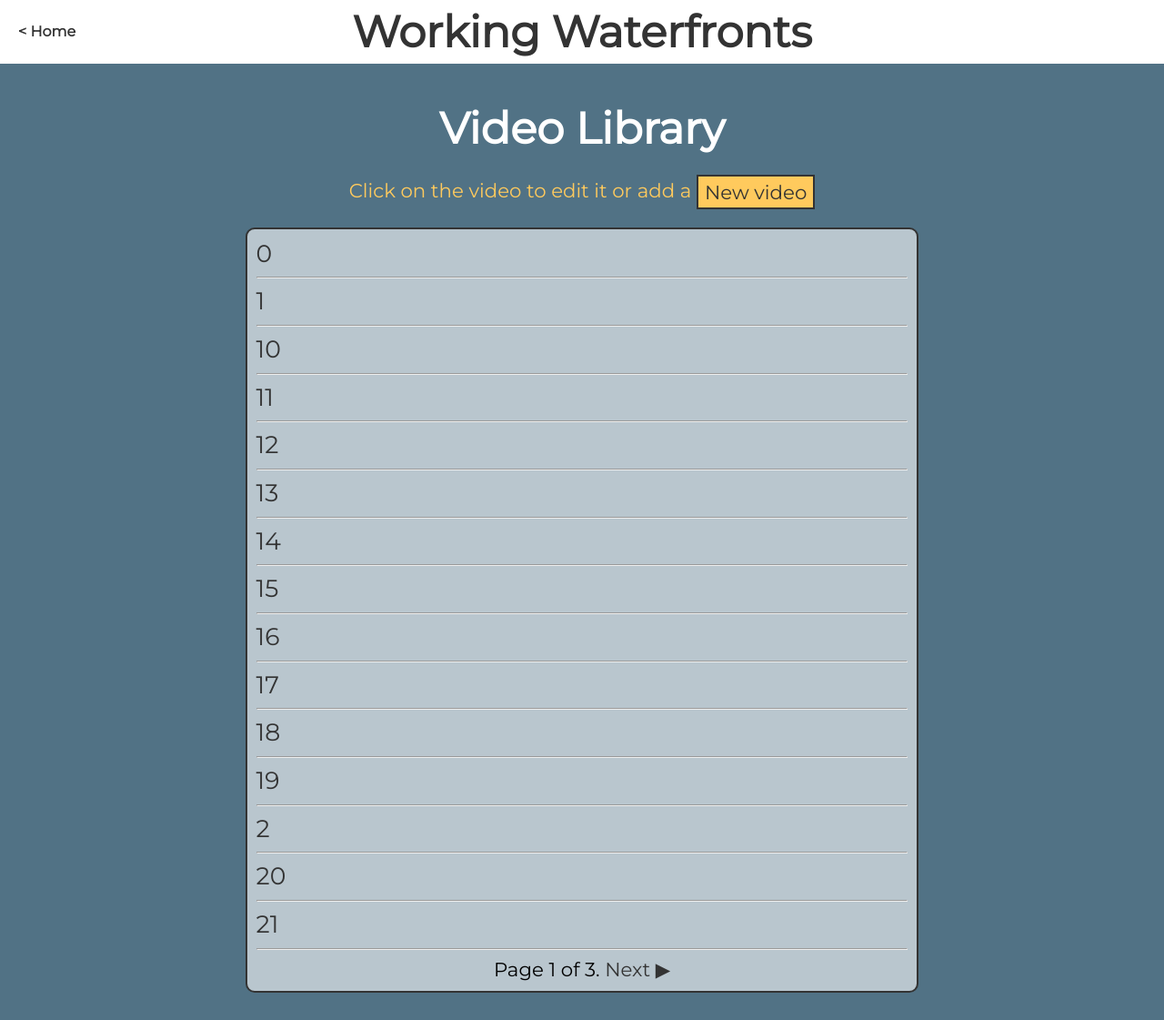
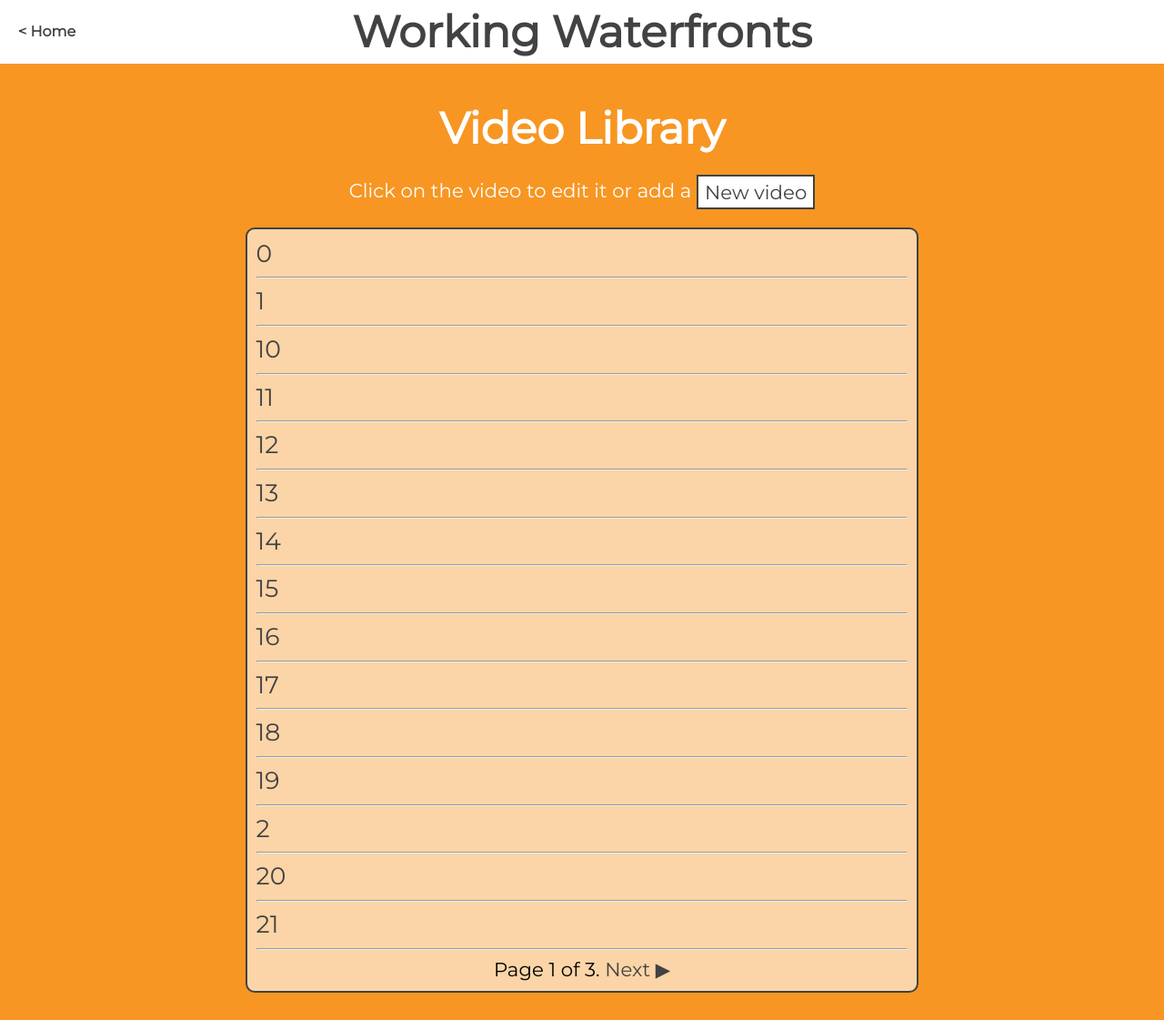
Before and after one commit to osu-cass/working-waterfonts-api, a Django app: page /entry/videos in a window 1280 px wide. Shown: the whole page at 91% size. Run offline with Django 3.2, Linux system fonts and the light colour scheme; data comes from the database, SQL or seed files in the repository; some libraries are stand-ins or nearby versions; some web fonts are replaced.

Commit message:
Updating colorscheme and favicon

```diff
--- a/working_waterfronts/working_waterfronts_api/static/css/style.css
+++ b/working_waterfronts/working_waterfronts_api/static/css/style.css
@@ -1,9 +1,13 @@
 @import url(http://fonts.googleapis.com/css?family=Coustard|Montserrat|Arimo|Bitter|Noto+Sans|Open+Sans);
+.image_embed {
+  max-width: 90%;
+  max-height: 500px; }
+
 body {
   margin: 0px;
   padding: 0px;
   font-size: 100%;
-  background: #517285;
+  background: #F79622;
   text-align: center; }
 
 body, html {
@@ -13,7 +17,7 @@ h1, h2, h3, h4, p, a {
   font-family: "Montserrat", sans-serif;
   margin: 0px;
   line-height: 1.3em;
-  color: #333; }
+  color: #424143; }
 
 h1 {
   font-size: 40pt; }
@@ -38,7 +42,7 @@ a {
   color: #FFF; }
 
 .accent {
-  color: #FFCA5D; }
+  color: #FFF; }
 
 .warning {
   color: #D54133; }
@@ -66,20 +64,20 @@ a {
   .header h2 {
     line-height: 70px;
     text-align: center;
-    color: #333; }
+    color: #424143; }
   .header .logout {
     position: absolute;
     right: 20px;
     top: 0px;
     line-height: 70px; }
   .header .logout:hover {
-    color: #517285; }
+    color: #F79622; }
 
 .title p {
   text-align: center; }
 
 .content {
-  background: #517285;
+  background: #F79622;
   min-height: 100%;
   width: 70%;
   height: auto;
@@ -107,17 +105,17 @@ a {
   top: 0px;
   left: 20px; }
   .back a {
-    color: #333;
+    color: #424143;
     line-height: 70px;
     vertical-align: middle; }
   .back a :hover {
-    color: #517285; }
+    color: #F79622; }
 
 .message {
   font-size: 24pt;
   width: 100%;
   text-align: center;
-  color: #FFCA5D; }
+  color: #FFF; }
 
 .form, .entry_box {
   display: inline-block;
@@ -182,7 +178,7 @@ a {
   padding: 10px;
   background-color: rgba(255, 255, 255, 0.6);
   border-radius: 10px;
-  border: 2px solid #333;
+  border: 2px solid #424143;
   width: 80%; }
 
 .preparation:hover, .product:hover, .vendor:hover {
@@ -196,9 +192,9 @@ a {
   width: 100%; }
 
 .new {
-  background: #FFCA5D;
-  color: #333;
-  border: 2px solid #333;
+  background: #FFF;
+  color: #424143;
+  border: 2px solid #424143;
   font-size: 16pt;
   font-family: "Montserrat", sans-serif;
   height: auto;
--- a/working_waterfronts/working_waterfronts_api/static/css/style.scss
+++ b/working_waterfronts/working_waterfronts_api/static/css/style.scss
@@ -1,12 +1,12 @@
 @import url(http://fonts.googleapis.com/css?family=Coustard|Montserrat|Arimo|Bitter|Noto+Sans|Open+Sans);
 
-$primary: #517285;
+$primary: #F79622;
 $secondary: #FFF;
-$ternary: #483c3e;
-$accent: #FFCA5D;
+$ternary: #424143;
+$accent: #FFF;
 $warning: #D54133;
 $light: #FFF;
-$dark: #333;
+$dark: $ternary;
 $navheight: 70px;
 $sans: 'Montserrat', sans-serif;
 
```
Also changed, not shown: other parts of working_waterfronts/working_waterfronts_api/static/css/style.css (+21 -30 lines), working_waterfronts/working_waterfronts_api/static/favicon.png, 1 other file.
